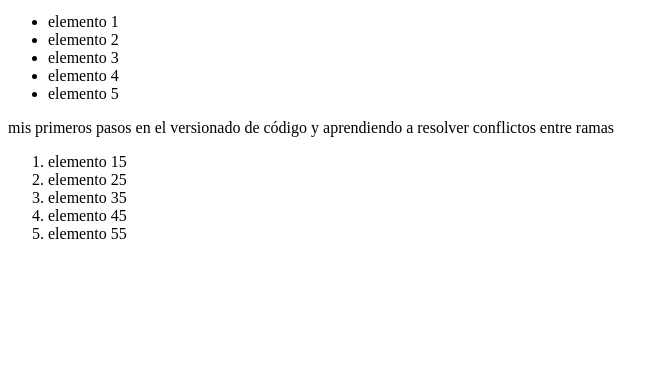
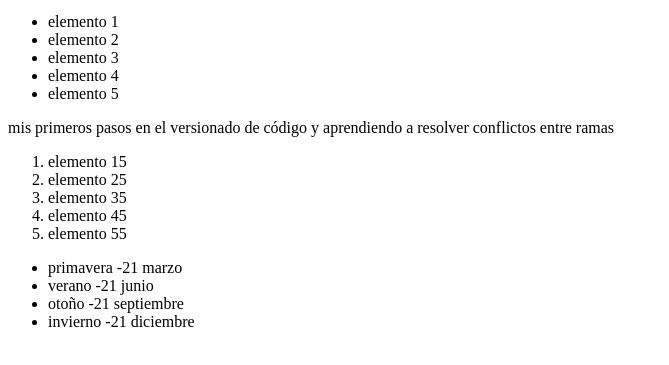
Before and after one commit to gustavosome/youtube-git, a plain HTML site: page index.html in a window 1280 px wide. Shown: the part 101-466 px from the top of the page, without its empty margins (0-669 px from the left). Drawn offline with Linux system fonts and the light colour scheme.

Commit message:
Agregando estaciones del año con fecha

```diff
--- a/index.html
+++ b/index.html
@@ -34,6 +34,13 @@
       <li>elemento 45</li>
       <li>elemento 55</li>
     </ol>
+
+    <ul>
+      <li>primavera -21 marzo</li>
+      <li>verano -21 junio</li>
+      <li>otoño -21 septiembre</li>
+      <li>invierno -21 diciembre</li>
+    </ul>
     <script src="index.js"></script>
   </body>
 </html>
```
